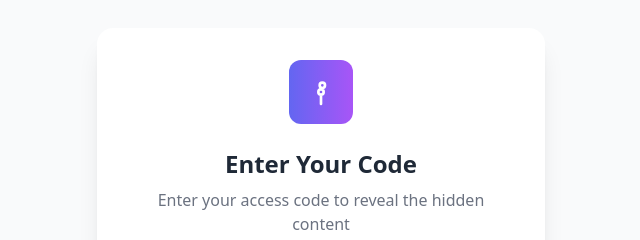
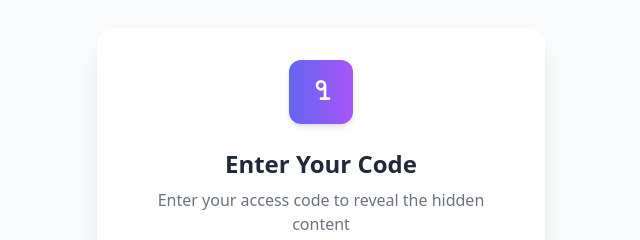
Before and after one commit to DarelYXN/sedrex, a plain HTML site: page index.html in a window 1280 px wide. Shown: the part 127-367 px from the top of the page, 319-959 px from the left. Drawn offline with nearby package versions, Linux system fonts and the light colour scheme.

Commit message:
Update index.html

```diff
--- a/index.html
+++ b/index.html
@@ -10,11 +10,11 @@
 
   <div class="bg-white rounded-2xl shadow-xl w-full max-w-md p-8 text-center">
 
-    <!-- Icon -->
-    <div class="flex items-center justify-center w-16 h-16 mx-auto rounded-xl bg-gradient-to-r from-indigo-500 to-purple-500 mb-6">
+    <!-- Icon (Key modern) -->
+    <div class="flex items-center justify-center w-16 h-16 mx-auto rounded-xl bg-gradient-to-r from-indigo-500 to-purple-500 mb-6 shadow-md">
       <svg xmlns="http://www.w3.org/2000/svg" class="w-8 h-8 text-white" fill="none" viewBox="0 0 24 24" stroke="currentColor">
         <path stroke-linecap="round" stroke-linejoin="round" stroke-width="2"
-          d="M15 7a2 2 0 11-4 0 2 2 0 014 0zM12 14v7m0-7a2 2 0 100-4 2 2 0 000 4z" />
+          d="M15 7a3 3 0 11-6 0 3 3 0 016 0zM15 7v10m0 0h-3m3 0h3" />
       </svg>
     </div>
 
```
